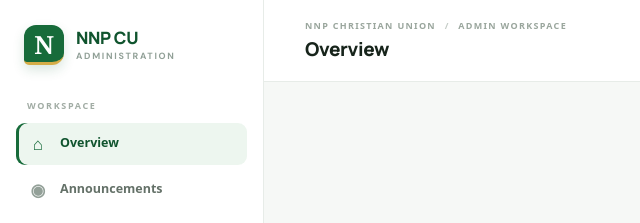
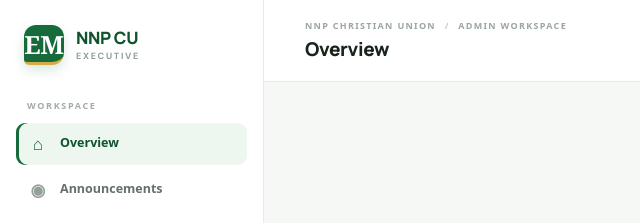
Before and after one commit to muregavictor-dev/NNP-C-U, a plain HTML site: page admin/dashboard.html in a window 1280 px wide. Shown: the top 223 px of the page, 0-640 px from the left. Drawn offline with nearby package versions, Linux system fonts and the light colour scheme; no server answers.

Commit message:
Update dashboard.html

```diff
--- a/admin/dashboard.html
+++ b/admin/dashboard.html
@@ -4,7 +4,7 @@
   <meta charset="utf-8">
   <meta name="viewport" content="width=device-width, initial-scale=1">
   <meta name="theme-color" content="#176b3a">
-  <title>NNP CU | Administration</title>
+  <title>NNP CU | Executive</title>
   <link href="https://cdn.jsdelivr.net/npm/bootstrap@5.3.3/dist/css/bootstrap.min.css" rel="stylesheet">
   <link href="dashboard.css" rel="stylesheet">
 </head>
@@ -12,8 +12,8 @@
   <div class="app-backdrop" id="sidebarBackdrop"></div>
   <aside class="sidebar" id="sidebar">
     <a class="brand" href="dashboard.html" aria-label="NNP CU administration home">
-      <span class="brand-mark">N</span>
-      <span class="brand-copy">NNP CU<small>ADMINISTRATION</small></span>
+      <span class="brand-mark">EM</span>
+      <span class="brand-copy">NNP CU<small>EXECUTIVE </small></span>
     </a>
     <div class="sidebar-label">WORKSPACE</div>
     <nav class="sidebar-nav" id="moduleNav" aria-label="Dashboard sections">
```
